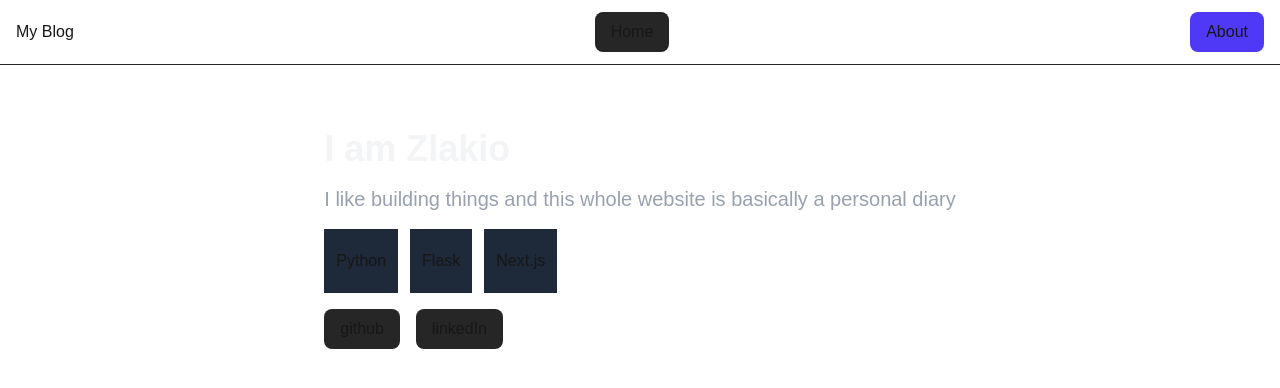
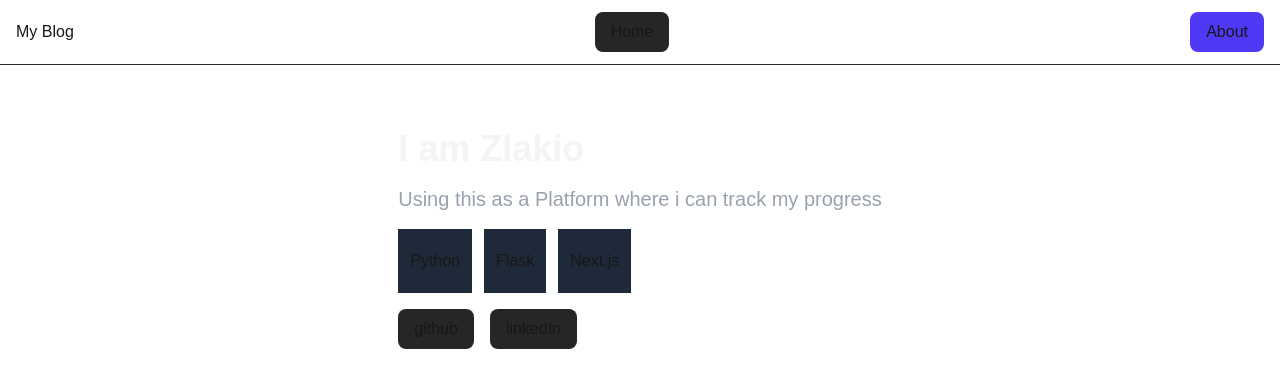
Before and after one commit to zlakio/Blog-Website, a Next.js app in the folder frontend/blog-website/: page /about in a window 1280 px wide. Shown: the top 388 px of the page. Built offline with nearby package versions, Linux system fonts and the light colour scheme.

Commit message:
updated about/page.js and app/page.js

```diff
--- a/frontend/blog-website/app/about/page.js
+++ b/frontend/blog-website/app/about/page.js
@@ -4,7 +4,7 @@ export default function About(){
     <div className="max-w-3xl mx-auto px-4 py-16 flex flex-col gap-4">
       <h1 className="text-4xl font-bold text-gray-100">I am Zlakio</h1>
       <p className="text-xl text-gray-400">
-        I like building things and this whole website is basically a personal diary
+        Using this as a Platform where i can track my progress
       </p>
       <ul className="flex gap-3 flex-wrap">
         <li className="bg-gray-800 px-3 py-5 ">Python</li>
--- a/frontend/blog-website/app/page.js
+++ b/frontend/blog-website/app/page.js
@@ -13,7 +13,7 @@ export default async function Home(){
     <main className="max-w-3xl mx-auto px-4 py-16">
       <section className="flex flex-col gap-4">
         <h1 className="text-4xl font-bold">Hii, I am Zlakio</h1>
-        <p className="text-xl text-gray-400">I love to build</p>
+        <p className="text-xl text-gray-400">Below are my socials</p>
         <div className="flex gap-4"><Link href="https://github.com/zlakio" className="px-4 py-2 bg-neutral-800 rounded-lg hover:bg-neutral-700 tran">github</Link>
         <Link href="https://www.linkedin.com/in/mohd-mutasim-shaik-81a962315/" className="px-4 py-2 bg-neutral-800 rounded-lg hover:bg-neutral-700 transition">linkedin</Link></div>
         <>
```
